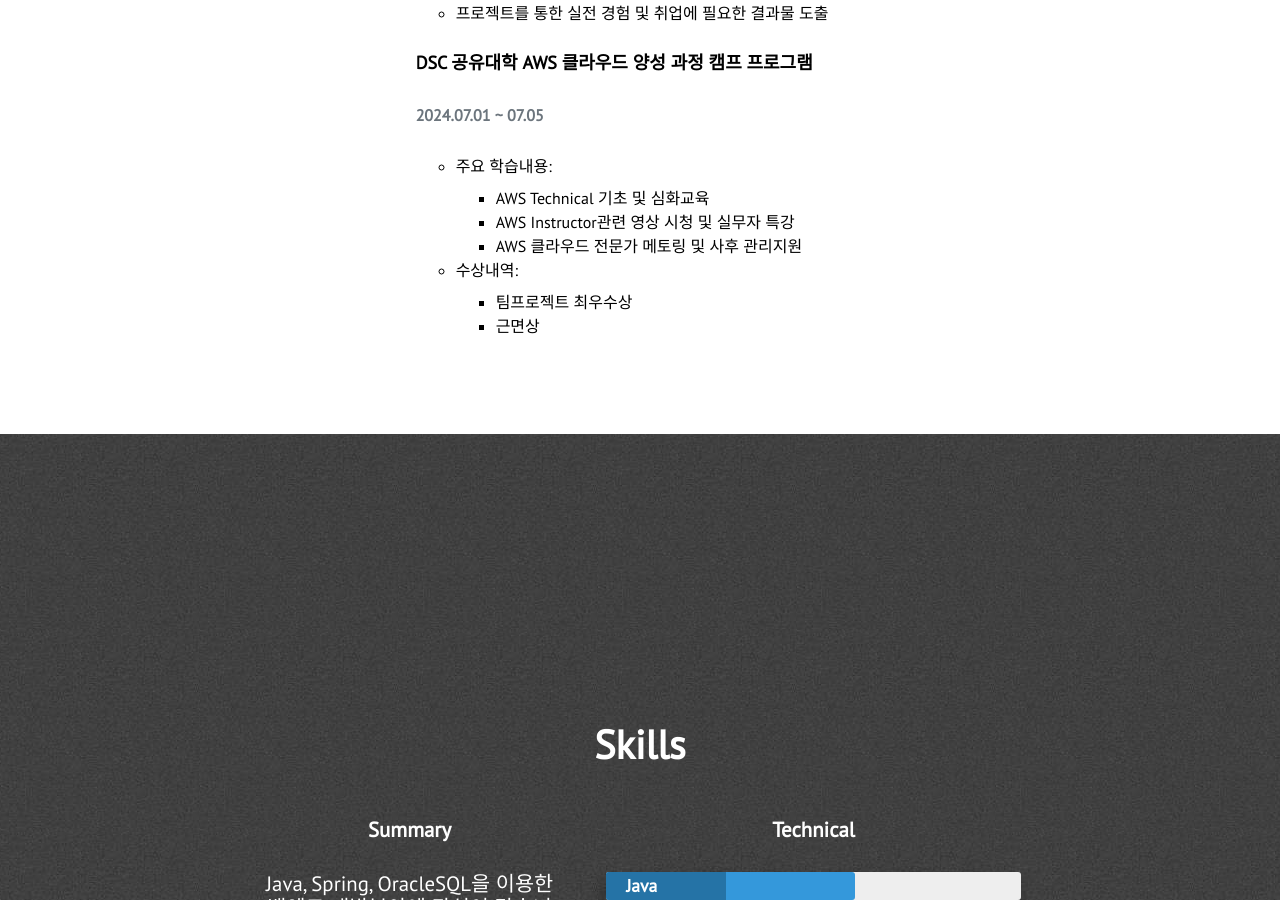
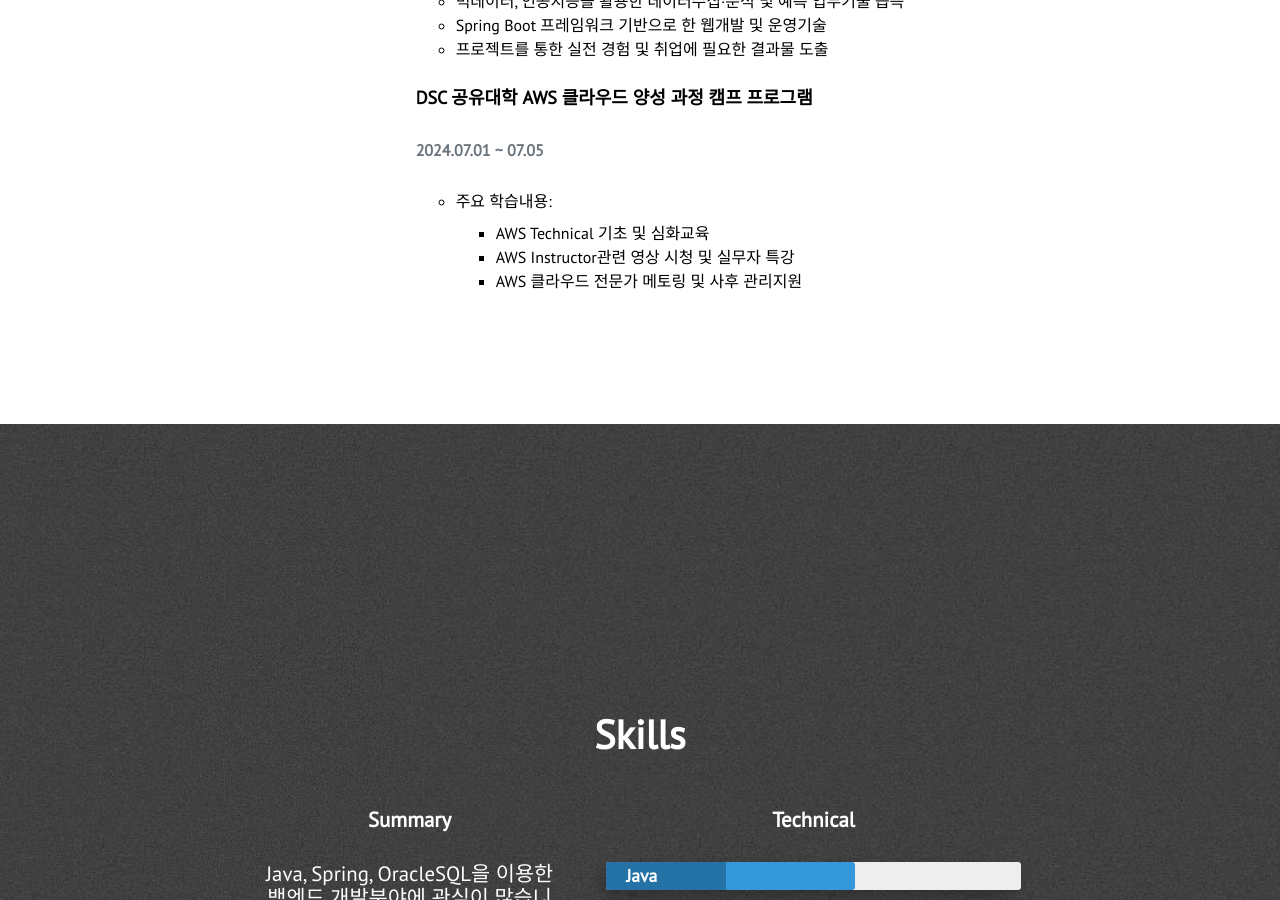
Before and after one commit to YoungGyu99/YoungGyu99.github.io, a Jekyll site: the page built from index.html, in a window 1280 px wide and 900 px high, scrolled down 1536 px. Built offline with Jekyll 4.4.1, drawn with Linux system fonts in a browser that asks for light colours; nearby versions of some CDN libraries.

Commit message:
Update about.html

```diff
--- a/_includes/about.html
+++ b/_includes/about.html
@@ -43,14 +43,6 @@
                                     <li>AWS Instructor관련 영상 시청 및 실무자 특강</li>
                                     <li>AWS 클라우드 전문가 메토링 및 사후 관리지원</li>
                                 </ul>
-
-                             <li style="font-size: 16px; line-height: 1.5;">
-                                수상내역:
-                                <ul style="margin-top: 8px;">
-                                    <li>팀프로젝트 최우수상</li>
-                                    <li>근면상</li>
-                                </ul>
-                            </li>
                         </ul>
                     </div>
                 </div>
```
